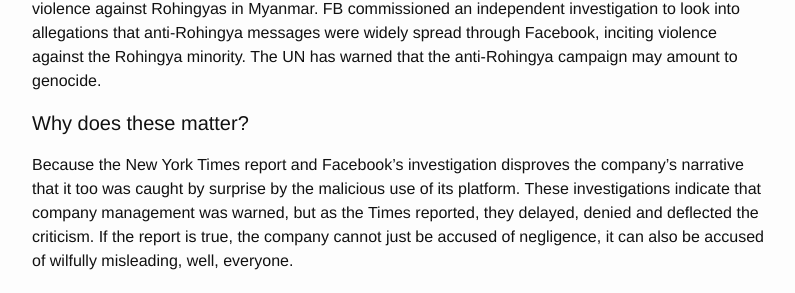
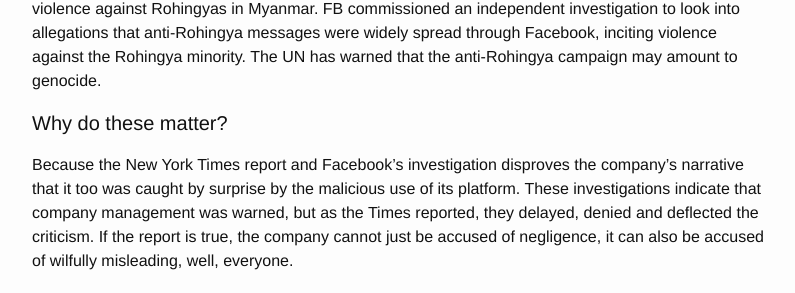
Before and after one commit to Sparkleleuk/Sustainability_Matters, a Jekyll site: the page built from _posts/2018-11-15-facebook.markdown, in a window 1280 px wide. Shown: the part 967-1260 px from the top of the page, without its empty margins (238-1033 px from the left). Built offline with Jekyll 4.4.1, drawn with Linux system fonts in a browser that asks for light colours.

Commit message:
fix post

```diff
--- a/_posts/2018-11-15-facebook.markdown
+++ b/_posts/2018-11-15-facebook.markdown
@@ -25,7 +25,7 @@ Sandberg said allegations are <a href="https://www.cnbc.com/2018/11/16/facebooks
 
 The Times report came a week after Facebook <a href="https://www.bbc.com/news/world-asia-46105934" target="_blank">admitted</a> that its platform had been used to incite violence against Rohingyas in Myanmar. FB commissioned an independent investigation to look into allegations that anti-Rohingya messages were widely spread through Facebook, inciting violence against the Rohingya minority. The UN has warned that the anti-Rohingya campaign may amount to genocide.
 
-#### Why does these matter?
+#### Why do these matter?
 
 Because the New York Times report and Facebook's investigation disproves the company's narrative that it too was caught by surprise by the malicious use of its platform. These investigations indicate that company management was warned, but as the Times reported, they delayed, denied and deflected the criticism. If the report is true, the company cannot just be accused of negligence, it can also be accused of wilfully misleading, well, everyone.
 
```
